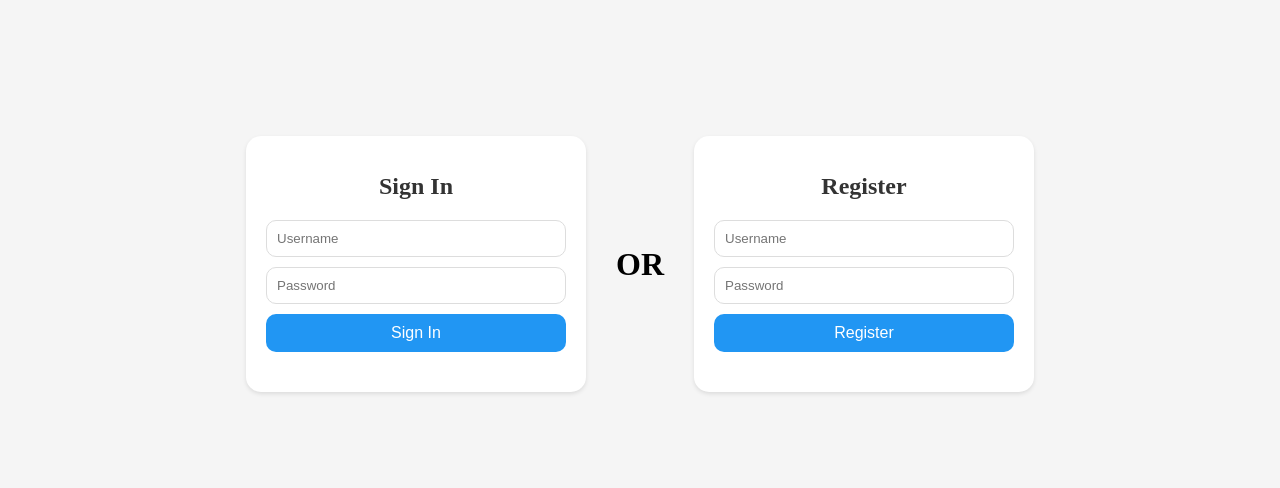
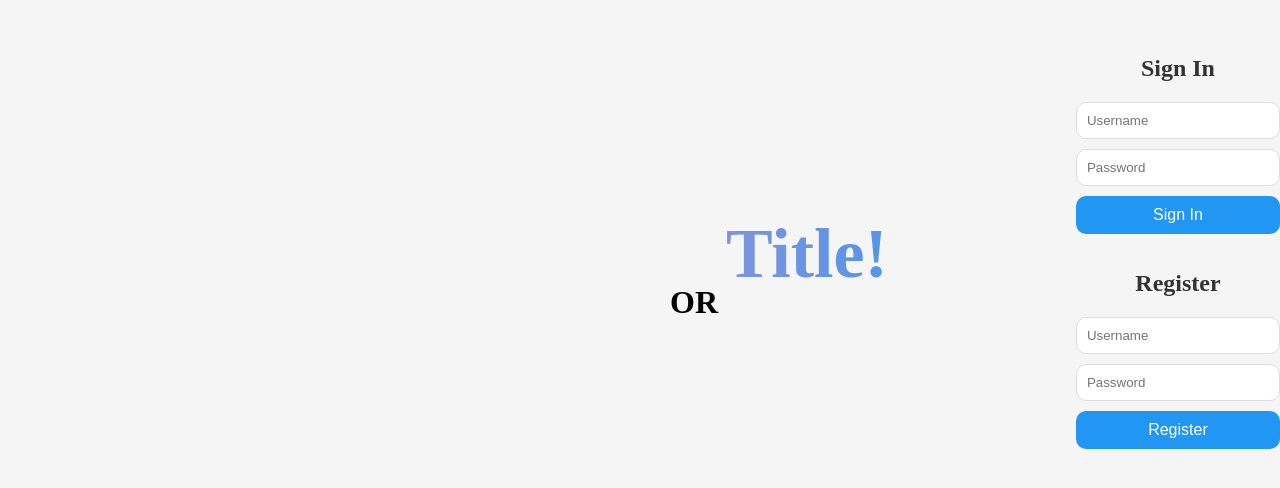
Before and after one commit to julianewaied/Web-Development, a plain HTML site: page index.html in a window 1280 px wide. Shown: the part 136-624 px from the top of the page. Drawn offline with Linux system fonts and the light colour scheme.

Commit message:
for some reason

```diff
--- a/index.html
+++ b/index.html
@@ -1,5 +1,6 @@
 <!DOCTYPE html>
 <html>
+
 <head>
   <title>Sign In</title>
   <link rel="icon" type="image/x-icon" href="./images/icon.ico">
@@ -16,12 +17,27 @@
     }
 
     .container {
+      width: 100%;
+    }
+
+    .row {
+      display: flex;
+      justify-content: space-between;
+      margin-bottom: 20px;
+    }
+
+    .column {
+      flex-basis: 48%;
+    }
+
+    .column div {
       display: inline-block;
       background-color: #fff;
       border-radius: 15px;
       box-shadow: 0 2px 4px rgba(0, 0, 0, 0.1);
       padding: 20px;
       width: 300px;
+
     }
 
     h1 {
@@ -29,6 +45,10 @@
       text-align: center;
       margin-bottom: 20px;
       color: #333;
+    }
+
+    #all {
+      width: 700px;
     }
 
     input[type="text"],
@@ -51,9 +71,11 @@
       border-radius: 10px;
       cursor: pointer;
     }
-    button:hover{
+
+    button:hover {
       background-color: #0D7EC2;
     }
+
     .error {
       font-size: 16px;
       text-align: center;
@@ -61,6 +83,7 @@
       font-family: "Dubai Light";
       display: none;
     }
+
     .pop {
       transition: transform 0.5s cubic-bezier(0.68, -0.55, 0.27, 1.55);
     }
@@ -68,48 +91,67 @@
     .pop:hover {
       transform: scale(1.1);
     }
-  .or
-  {
+
+    .or {
       font-size: 32px;
       font-family: "Dubai";
       font-weight: bold;
       margin: 30px;
+      position: absolute;
+      left: 50%
     }
-  .help
-  {
+
+    .help {
       margin-top: 20px;
+    }
+
+    .title {
+      width: 100%;
+      font-size: 70px;
+      font-weight: 600;
+      background-image: linear-gradient(to left, #2196F3, #b393d3);
+      color: transparent;
+      background-clip: text;
+      -webkit-background-clip: text;
+      text-align: center;
+      margin-bottom: 20px;
+    }
+
+    #signin {
+      float: left;
+    }
+
+    #register {
+      float: right;
     }
   </style>
   <script>
     function redirectToMain() {
       var username = document.getElementById('username').value;
       var password = document.getElementById('password').value;
-
       if (username === 'julian' && password === '1511') {
         window.location.href = './main.html';
       } else {
         var txt = document.getElementById("message");
         var forgot = document.getElementById("forgot");
-        if(txt.style.display!= 'block'){
+        if (txt.style.display != 'block') {
           txt.style.display = 'block';
           forgot.style.display = 'block';
-        }
-        else
-        {
+        } else {
           pop(txt);
           pop(forgot);
         }
       }
     }
-    function pop(element)
-    {
+
+    function pop(element) {
       element.style.transition = "transform 1s cubic-bezier(0.68, -0.55, 0.27, 1.55)";
       element.style.transform = "scale(1.05)";
-
       element.addEventListener("transitionend", function() {
         element.style.transform = "scale(1)";
       });
     }
+
     function handleKeyPress(event) {
       usrname = document.getElementById("username");
       pass = document.getElementById("password");
@@ -119,8 +161,12 @@
     }
   </script>
 </head>
+
 <body>
-  <div class="container pop">
+  <div class="container"></div>
+ <div class="title">Title!</div>
+ <div class="row">
+   <div class="cell pop" id="signin">
      <h1>Sign In</h1>
      <form>
        <input type="text" id="username" onkeypress="handleKeyPress(event)" placeholder="Username">
@@ -129,15 +175,12 @@
      </form>
      <div class="help">
        <div class="error" id="message"> Incorrect password or username. </div>
-      <div class="error" id= "forgot"> <a href = "./access-denied.html">forgot password?</a></div>
-    </div>
+       <div class="error" id="forgot"> <a href="./access-denied.html">forgot password?</a></div>
      </div>
 
-  <div class = "or"> OR </div>
+     <div class="or"> OR </div>
 
-
-
-  <div class="container pop">
+     <div class="cell pop" id="register">
        <h1>Register</h1>
        <form>
          <input type="text" id="username" placeholder="Username">
@@ -145,11 +188,12 @@
          <button type="button">Register</button>
          <div class="help">
            <div class="error"> Invalid Password </div>
-        <div class="error" id= "forgot">(i)</a></div>
-      </div>
+           <div class="error" id="forgot">(i)</div>
        </form>
 
      </div>
+   </div>
+ </div>
+</body>
 
-</body>
 </html>
```
Also changed, not shown: test.html (added, +65 -0 lines). Lines whose indentation alone changed are shown as unchanged.
